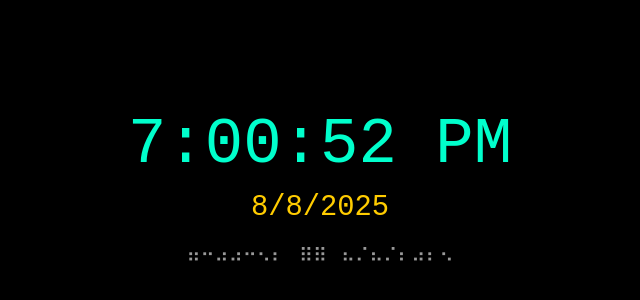
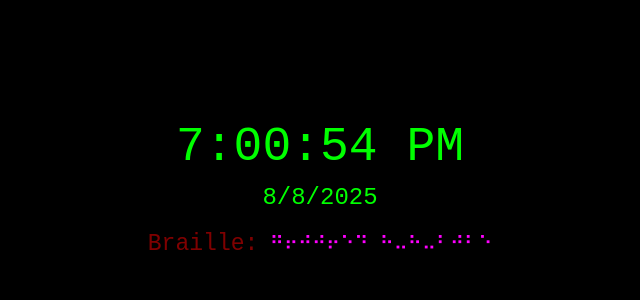
Before and after one commit to aminnajwa/useless-project, a plain HTML site: page time.html in a window 1280 px wide. Shown: the part 212-512 px from the top of the page, without its empty margins (320-960 px from the left). Drawn offline with Linux system fonts and the light colour scheme.

Commit message:
Update time.html

```diff
--- a/time.html
+++ b/time.html
@@ -2,154 +2,112 @@
 <html lang="en">
 <head>
   <meta charset="UTF-8" />
-  <title>Time Explosion</title>
-  <meta name="viewport" content="width=device-width, initial-scale=1.0">
+  <meta name="viewport" content="width=device-width, initial-scale=1.0" />
+  <title>💣 Time Bomb Explosion</title>
   <style>
     body {
+      background-color: black;
       margin: 0;
-      background-color: black;
-      color: white;
+      overflow: hidden;
       font-family: 'Courier New', monospace;
+      color: #00ff00;
       display: flex;
       justify-content: center;
       align-items: center;
       height: 100vh;
-      overflow: hidden;
       flex-direction: column;
     }
 
-    #loader {
-      border: 8px solid #444;
-      border-top: 8px solid white;
-      border-radius: 50%;
-      width: 60px;
-      height: 60px;
-      animation: spin 1s linear infinite;
-    }
-
-    @keyframes spin {
-      0% { transform: rotate(0deg); }
-      100% { transform: rotate(360deg); }
-    }
-
-    .explosion {
+    #explosion {
       position: absolute;
       width: 300px;
       height: 300px;
-      background: radial-gradient(circle, red, orange, yellow, transparent);
-      border-radius: 50%;
-      animation: explode 1.5s ease-out forwards;
-      opacity: 0;
-      z-index: 2;
+      background-image: url('https://media.tenor.com/GgD88PGdnQYAAAAi/explosion-boom.gif');
+      background-size: cover;
+      display: none;
     }
 
-    @keyframes explode {
-      0% {
-        opacity: 1;
-        transform: scale(0.2);
-      }
-      50% {
-        transform: scale(1.5);
-        opacity: 1;
-      }
-      100% {
-        transform: scale(3);
+    #clockContainer {
       opacity: 0;
-      }
+      transition: opacity 2s ease-in-out;
+      text-align: center;
     }
 
-    #time, #date, #braille {
-      opacity: 0;
-      transform: translateY(100px);
-      transition: opacity 1s ease-out, transform 1s ease-out;
-      z-index: 3;
-    }
-
-    #time.show, #date.show, #braille.show {
-      opacity: 1;
-      transform: translateY(0);
-    }
-
-    #time {
-      font-size: 4em;
-      color: #00ffcc;
+    #clock {
+      font-size: 3em;
+      margin-bottom: 10px;
     }
 
     #date {
-      font-size: 1.8em;
-      margin-top: 10px;
-      color: #ffcc00;
+      font-size: 1.5em;
+      margin-bottom: 20px;
     }
 
     #braille {
       font-size: 1.2em;
-      margin-top: 20px;
-      color: #999;
-      animation: glitch 2s infinite;
+      color: #ff00ff;
     }
 
-    @keyframes glitch {
-      0% { transform: translateY(0); }
-      20% { transform: translateY(-2px); }
-      40% { transform: translateY(2px); }
-      60% { transform: translateY(-1px); }
-      80% { transform: translateY(1px); }
-      100% { transform: translateY(0); }
+    .boomText {
+      font-size: 1.2em;
+      color: red;
+      animation: flicker 0.1s infinite alternate;
+    }
+
+    @keyframes flicker {
+      from { opacity: 1; }
+      to { opacity: 0.5; }
     }
   </style>
 </head>
 <body>
+  <audio id="boomAudio" src="https://www.fesliyanstudios.com/play-mp3/387"> </audio>
 
-<div id="loader"></div>
-<div class="explosion" id="boom"></div>
-<div id="time"></div>
+  <div id="explosion"></div>
+
+  <div id="clockContainer">
+    <div id="clock">💥</div>
     <div id="date"></div>
     <div id="braille"></div>
-
-<audio id="bgmusic" autoplay loop>
-  <source src="https://files.catbox.moe/jr29ru.mp3" type="audio/mpeg">
-  Your browser does not support the audio element.
-</audio>
+  </div>
 
   <script>
-  const timeDiv = document.getElementById('time');
-  const dateDiv = document.getElementById('date');
-  const brailleDiv = document.getElementById('braille');
-  const boom = document.getElementById('boom');
-  const loader = document.getElementById('loader');
+    const boomAudio = document.getElementById("boomAudio");
+    const explosion = document.getElementById("explosion");
+    const clockContainer = document.getElementById("clockContainer");
 
     function toBraille(text) {
       const brailleMap = {
-      "0": "⠴", "1": "⠂", "2": "⠆", "3": "⠒", "4": "⠲",
-      "5": "⠢", "6": "⠖", "7": "⠶", "8": "⠦", "9": "⠔",
-      ":": "⠒", "/": "⠌", " ": "⠀"
+        '0': '⠚', '1': '⠁', '2': '⠃', '3': '⠉', '4': '⠙', '5': '⠑', '6': '⠋', '7': '⠛', '8': '⠓', '9': '⠊',
+        ':': '⠖', ' ': ' ', '/': '⠤'
       };
-    return text.split('').map(c => brailleMap[c] || "⠿").join('');
+      return text.split('').map(c => brailleMap[c] || ' ').join('');
     }
 
     function updateTime() {
       const now = new Date();
-    const timeStr = now.toLocaleTimeString();
-    const dateStr = now.toLocaleDateString();
+      const timeString = now.toLocaleTimeString();
+      const dateString = now.toLocaleDateString();
+      const brailleTime = toBraille(timeString + ' ' + dateString);
 
-    timeDiv.textContent = timeStr;
-    dateDiv.textContent = dateStr;
-    brailleDiv.textContent = toBraille(`${timeStr} ${dateStr}`);
+      document.getElementById("clock").textContent = timeString;
+      document.getElementById("date").textContent = dateString;
+      document.getElementById("braille").innerHTML = `<span class="boomText">Braille:</span> ${brailleTime}`;
     }
 
-  setTimeout(() => {
-    loader.style.display = 'none';
-    boom.style.opacity = 1;
-    boom.style.animation = 'explode 1.5s ease-out forwards';
+    function startShow() {
+      explosion.style.display = "block";
+      boomAudio.play();
 
       setTimeout(() => {
+        explosion.style.display = "none";
+        clockContainer.style.opacity = 1;
         updateTime();
-      timeDiv.classList.add("show");
-      dateDiv.classList.add("show");
-      brailleDiv.classList.add("show");
-    }, 1500);
-  }, 2000);
+        setInterval(updateTime, 1000);
+      }, 3000);
+    }
+
+    window.onload = startShow;
   </script>
-
 </body>
 </html>
```
Lines whose indentation alone changed are shown as unchanged.
